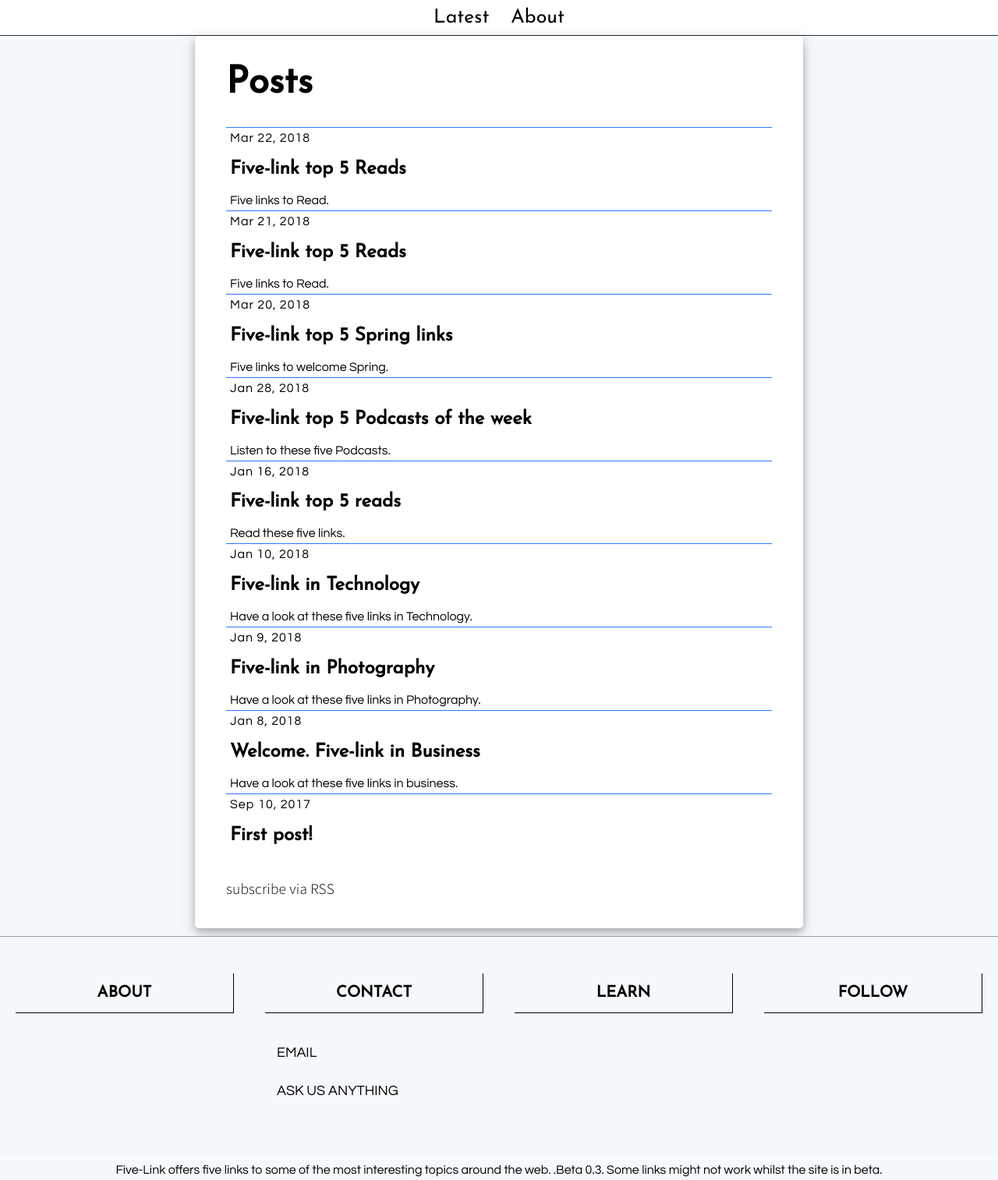
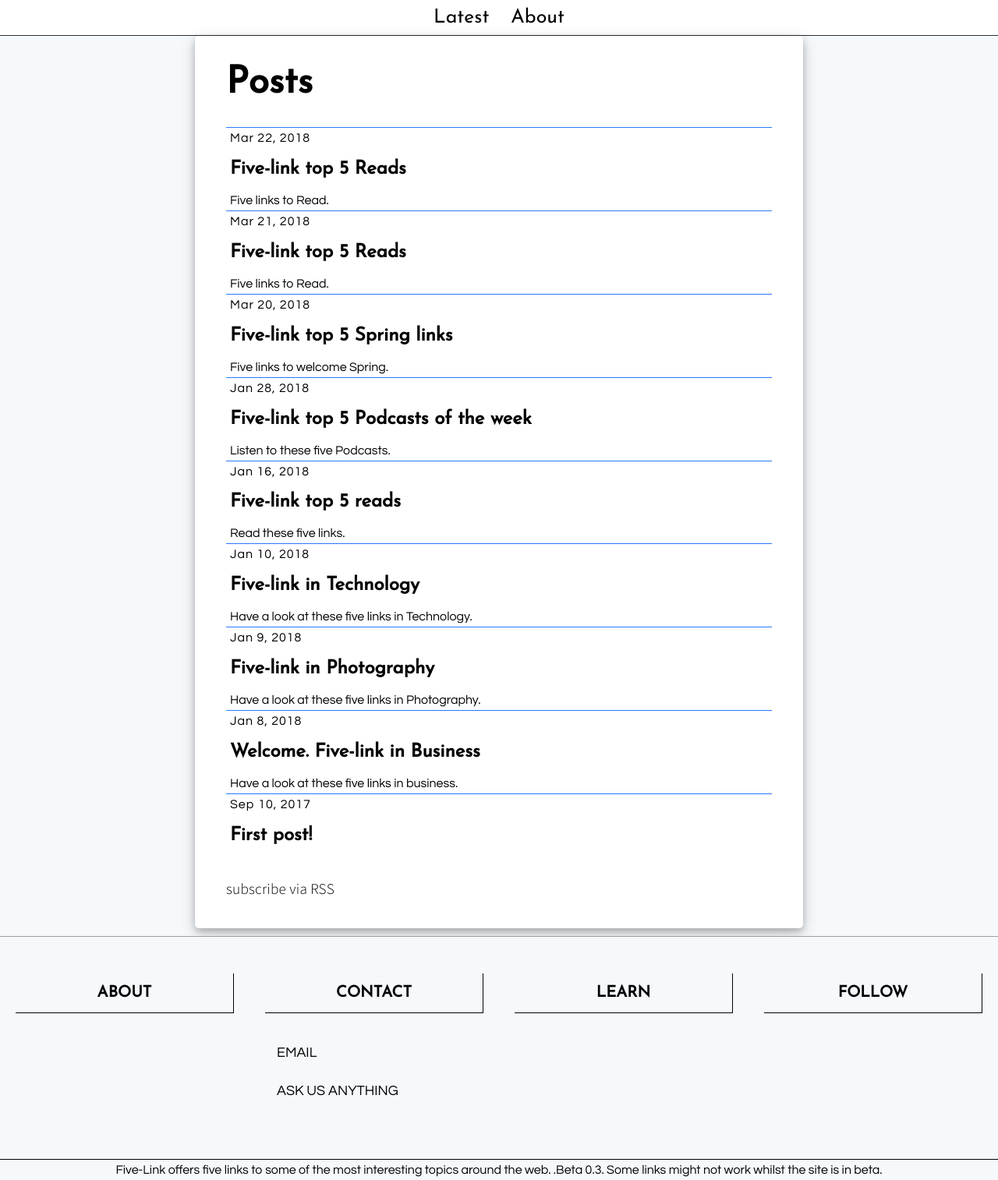
Before and after one commit to hub63501/my-links, a Jekyll site: the page built from index.md, in a window 1280 px wide. Shown: the whole page at 78% size. Built offline with Jekyll 4.4.1, drawn with Linux system fonts in a browser that asks for light colours.

Commit message:
minor css change

```diff
--- a/assets/CSS/CSS-U_flex.css
+++ b/assets/CSS/CSS-U_flex.css
@@ -737,7 +737,7 @@ footer li:hover{
 .closure{
   width: 100%;
   display: inline-block;
-  border-top: solid 1px #ffffff;
+  border-top: solid 1px #000000;
   padding: 5px;
   text-align: center;
 }
```
